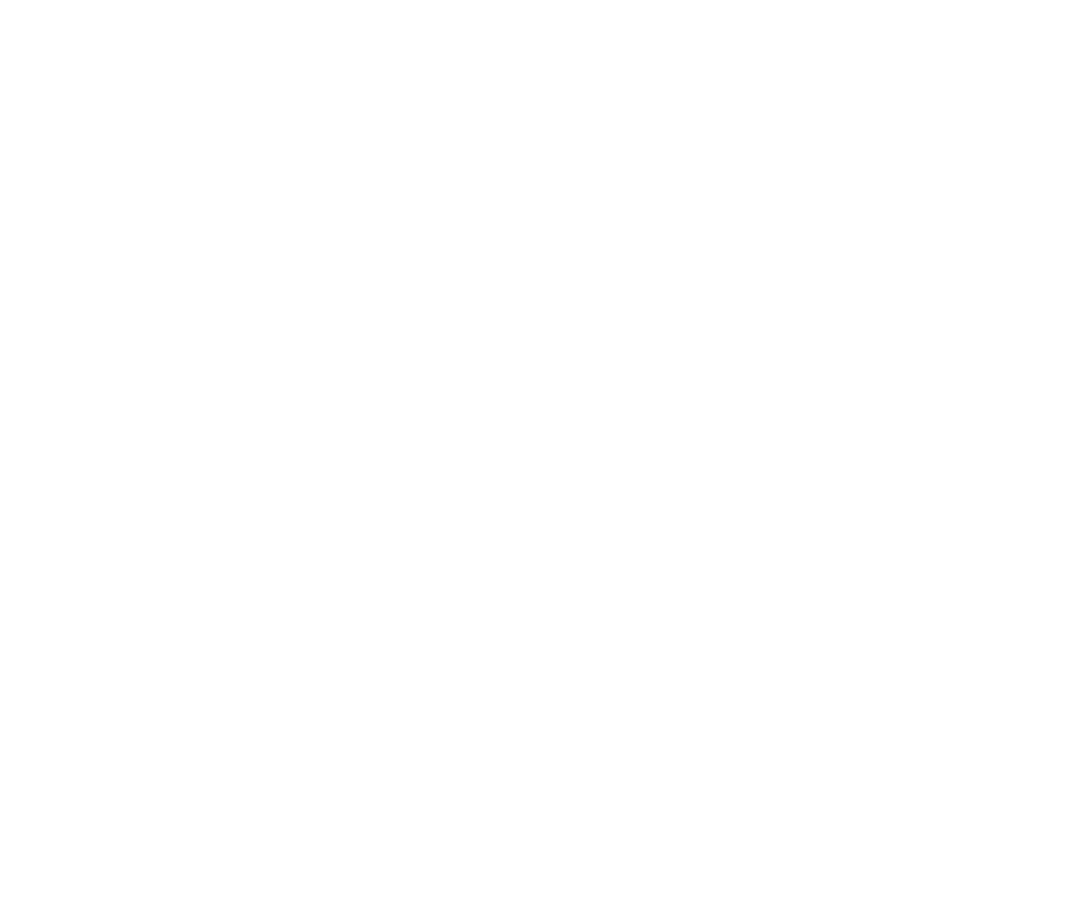
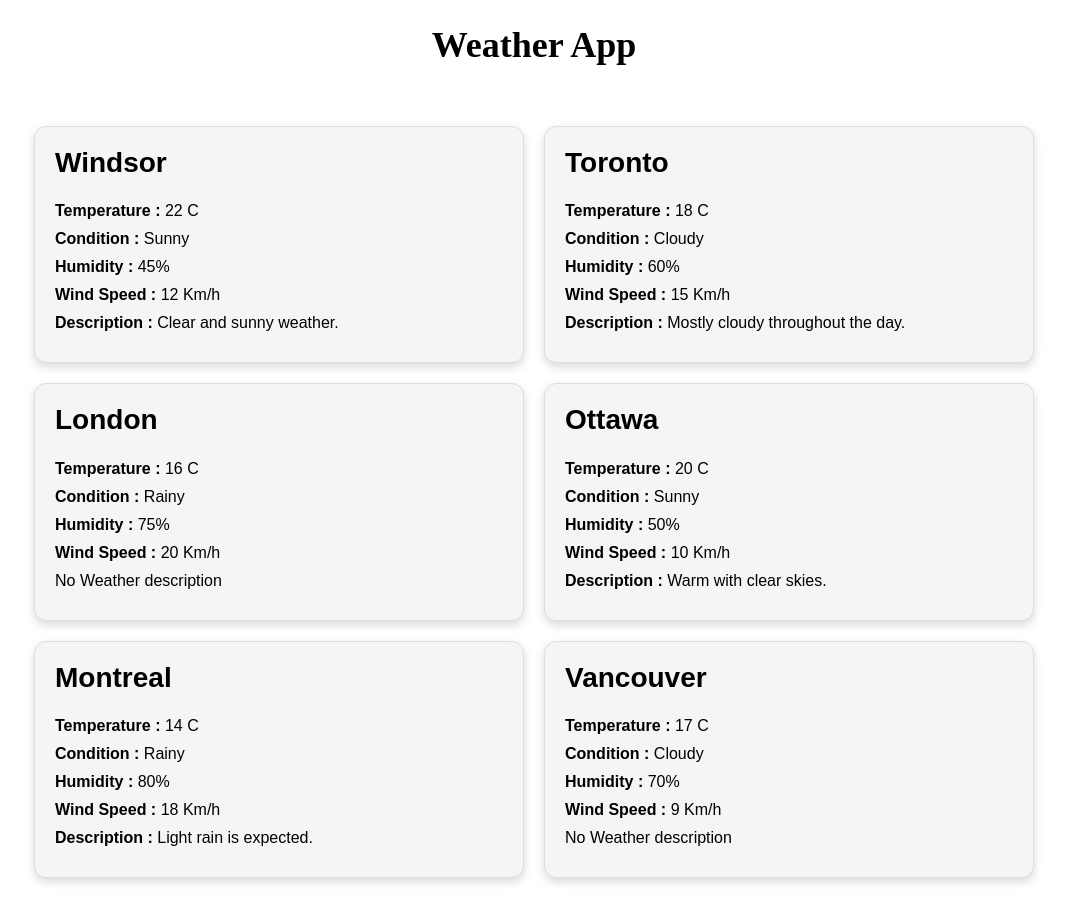
Before and after one commit to zakariyascc/Zakariya-Omar-Naseef-Learning-AngularF26, an Angular app: page / in a window 1280 px wide. Shown: the whole page, without its empty margins (106-1173 px from the left). Before the commit the page ends 800 px from the top, so only its background shows below. Built offline with nearby package versions, Linux system fonts and the light colour scheme.

Commit message:
Initialize 6 instance of weather and show them in view. Converted project from css to scss. Add styling scss.

```diff
--- a/angular.json
+++ b/angular.json
@@ -9,7 +9,11 @@
   "projects": {
     "Zakariya-Omar-Naseef-Learning-AngularF26": {
       "projectType": "application",
-      "schematics": {},
+      "schematics": {
+        "@schematics/angular:component": {
+          "style": "scss"
+        }
+      },
       "root": "",
       "sourceRoot": "src",
       "prefix": "app",
@@ -25,9 +29,7 @@
                 "input": "public"
               }
             ],
-            "styles": [
-              "src/styles.css"
-            ]
+            "styles": ["src/styles.scss"]
           },
           "configurations": {
             "production": {
--- a/src/app/app.html
+++ b/src/app/app.html
@@ -0,0 +1,17 @@
+<h1>{{ title }}</h1>
+<div class="container">
+  @for (weather of weatherList; track weather.id) {
+    <div class="weather-card">
+      <h2>{{weather.city}}</h2>
+      <p><strong>Temperature : </strong> {{weather.temperature}} C</p>
+      <p><strong>Condition : </strong> {{weather.condition}}</p>
+      <p><strong>Humidity :</strong> {{weather.humidity}}%</p>
+      <p><strong>Wind Speed :</strong> {{weather.windSpeed}} Km/h</p>
+      @if (weather.description) {
+        <P><strong>Description : </strong> {{weather.description}}</P>
+      } @else {
+        <p>No Weather description</p>
+      }
+    </div>
+  }
+</div>
--- /dev/null
+++ b/src/app/app.scss
@@ -0,0 +1,51 @@
+.container {
+  max-width: 1000px;
+  margin: 0 auto;
+  padding: 30px;
+  font-family: Arial, sans-serif;
+}
+
+h1 {
+  text-align: center;
+  margin-bottom: 30px;
+  font-size: 36px;
+}
+
+.container {
+  display: grid;
+  grid-template-columns: repeat(2, 1fr);
+  gap: 20px;
+}
+
+.weather-card {
+  padding: 20px;
+  border-radius: 12px;
+  border: 1px solid #ddd;
+  background-color: #f5f5f5;
+  box-shadow: 0 4px 10px rgba(0, 0, 0, 0.15);
+}
+
+.weather-card h2 {
+  margin-top: 0;
+  font-size: 28px;
+}
+
+.weather-card p {
+  margin: 10px 0;
+  font-size: 16px;
+}
+
+@media (max-width: 600px) {
+  .container {
+    padding: 15px;
+    grid-template-columns: 1fr;
+  }
+
+  h1 {
+    font-size: 28px;
+  }
+
+  .weather-card {
+    padding: 15px;
+  }
+}
--- a/src/app/app.ts
+++ b/src/app/app.ts
@@ -1,11 +1,68 @@
 import { Component, signal } from '@angular/core';
 import { RouterOutlet } from '@angular/router';
+import { Weather } from './shared/models/weather';
 
 @Component({
   imports: [RouterOutlet],
   selector: 'app-root',
-  styleUrl: './app.css',
+  styleUrl: './app.scss',
   templateUrl: './app.html',
 })
 export class App {
+  protected title: string = 'Weather App';
+
+  protected weatherList: Weather[] = [
+    {
+      id: 1,
+      city: 'Windsor',
+      temperature: 22,
+      condition: 'Sunny',
+      humidity: 45,
+      windSpeed: 12,
+      description: 'Clear and sunny weather.',
+    },
+    {
+      id: 2,
+      city: 'Toronto',
+      temperature: 18,
+      condition: 'Cloudy',
+      humidity: 60,
+      windSpeed: 15,
+      description: 'Mostly cloudy throughout the day.',
+    },
+    {
+      id: 3,
+      city: 'London',
+      temperature: 16,
+      condition: 'Rainy',
+      humidity: 75,
+      windSpeed: 20,
+    },
+    {
+      id: 4,
+      city: 'Ottawa',
+      temperature: 20,
+      condition: 'Sunny',
+      humidity: 50,
+      windSpeed: 10,
+      description: 'Warm with clear skies.',
+    },
+    {
+      id: 5,
+      city: 'Montreal',
+      temperature: 14,
+      condition: 'Rainy',
+      humidity: 80,
+      windSpeed: 18,
+      description: 'Light rain is expected.',
+    },
+    {
+      id: 6,
+      city: 'Vancouver',
+      temperature: 17,
+      condition: 'Cloudy',
+      humidity: 70,
+      windSpeed: 9,
+    },
+  ];
 }
--- a/src/app/shared/models/weather.ts
+++ b/src/app/shared/models/weather.ts
@@ -2,6 +2,7 @@
   id: number;
   city: string;
   temperature: number;
+  condition: string;
   humidity: number;
   windSpeed: number;
   description?: string;
```
Also changed, not shown: src/app/app.css (deleted), src/styles.scss (renamed from src/styles.css), 1 other file (tests, documents, lock files or other folders).
